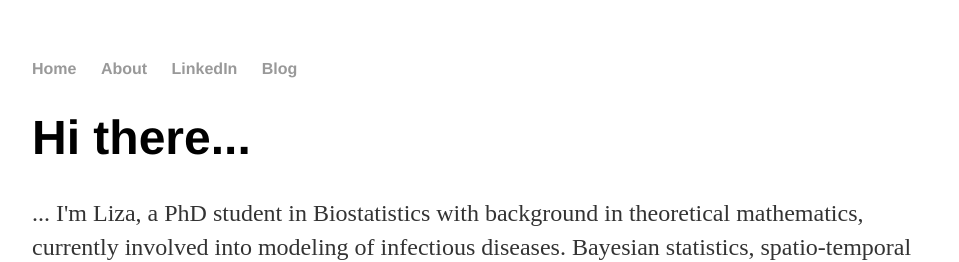
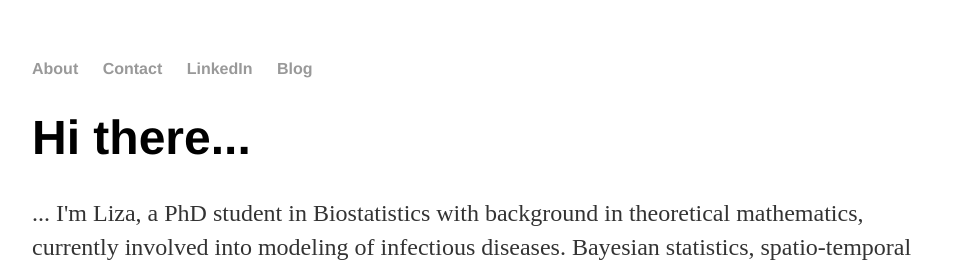
Before and after one commit to elizavetasemenova/elizavetasemenova.github.io, a Jekyll site: the page built from index.html, in a window 1280 px wide. Shown: the top 262 px of the page, without its empty margins (160-1119 px from the left). Built offline with Jekyll 4.4.1, drawn with Linux system fonts in a browser that asks for light colours.

Commit message:
Update default.html

```diff
--- a/_layouts/default.html
+++ b/_layouts/default.html
@@ -8,8 +8,8 @@
 		<body>
 			<nav>
 	    		<ul>
-	        		<li><a href="/">Home</a></li>
-		        	<li><a href="/about">About</a></li>
+	        		<li><a href="/">About</a></li>
+		        	<li><a href="/contact">Contact</a></li>
 	        		<li><a href="https://www.linkedin.com/in/elizaveta-semenova-a63330a?trk=hp-identity-photo">LinkedIn</a></li>
         		        <li><a href="/blog">Blog</a></li>
     		        </ul>
```
